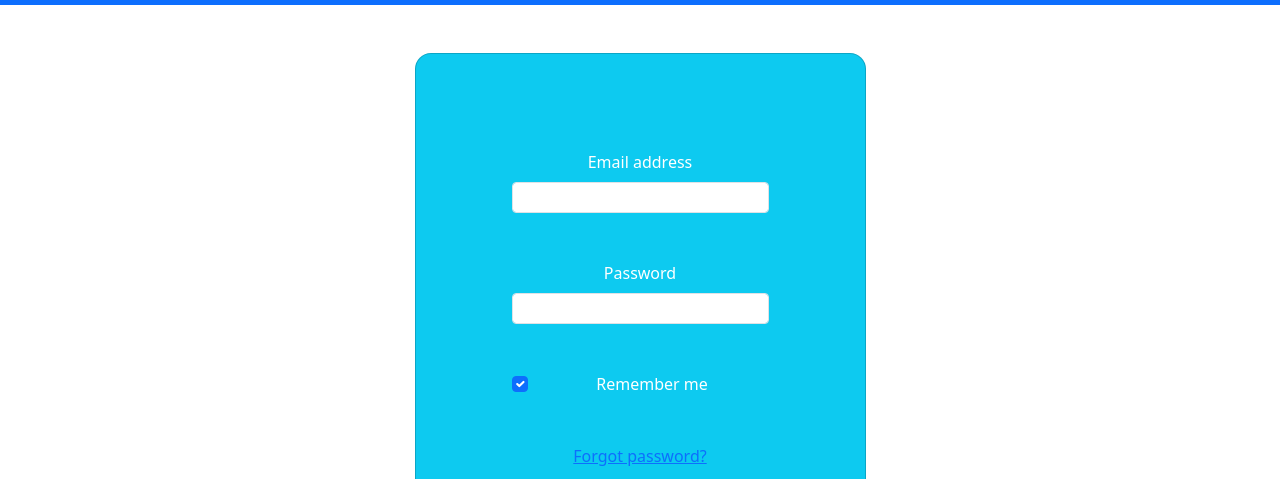
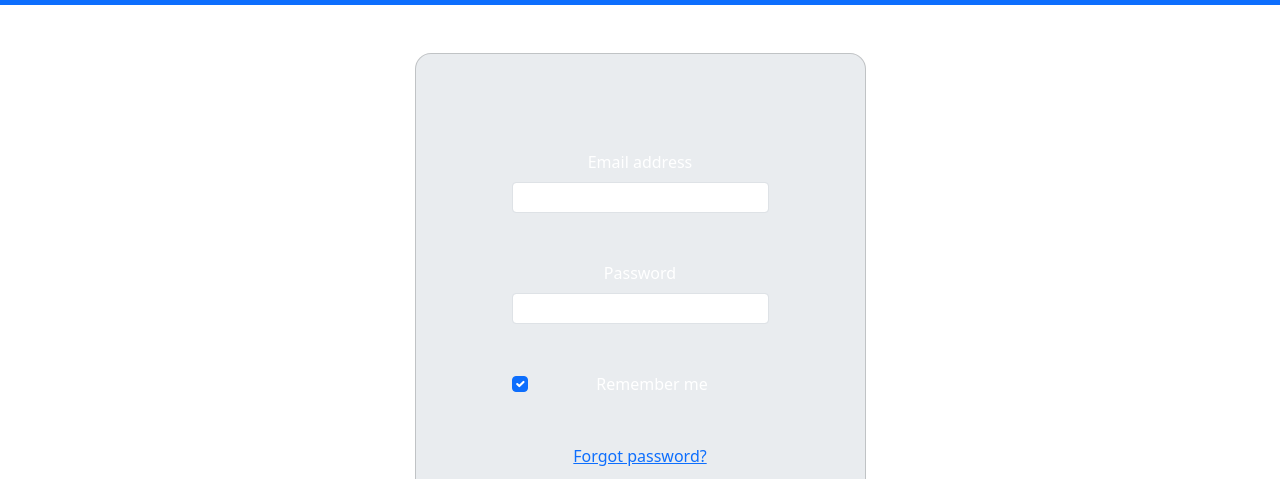
Before and after one commit to marcabounader/SEF-Login-Register, a plain HTML site: page login.html in a window 1280 px wide. Shown: the part 321-800 px from the top of the page. Drawn offline with nearby package versions, Linux system fonts and the light colour scheme.

Commit message:
changed login bg

```diff
--- a/login.html
+++ b/login.html
@@ -24,7 +24,7 @@
             <div class="container py-5 h-100">
               <div class="row d-flex justify-content-center align-items-center h-100">
                 <div class="col-12 col-md-8 col-lg-6 col-xl-5">
-                  <div class="card bg-info text-white" style="border-radius: 1rem;">
+                  <div class="card bg-body-secondary text-white" style="border-radius: 1rem;">
                     <div class="card-body p-5 text-center">
                       <div class="mb-md-5 mt-md-4 pb-5">
 
```
